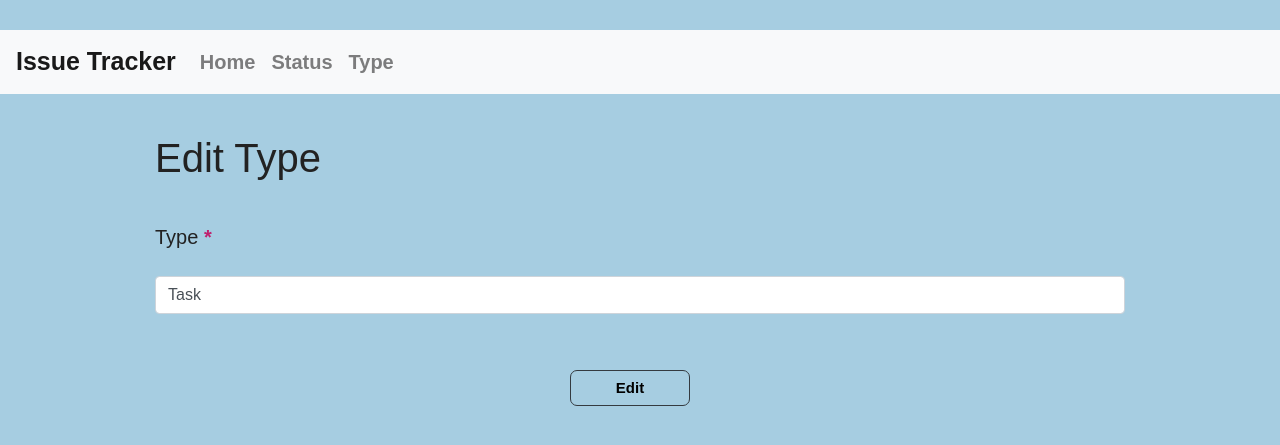
After one commit to Aisuluu1405/python_group_3_homework_49_Aisulu_Dzhusupova, a Django app: page /type/1/edit/ in a window 1280 px wide. The commit adds this page. Shown: the top 445 px of the page. Run offline with Django 3.2, Linux system fonts and the light colour scheme; data comes from the database, SQL or seed files in the repository; some libraries are stand-ins or nearby versions.

Commit message:
Created page 'type_edit.html'

```diff
--- a/source/main/urls.py
+++ b/source/main/urls.py
@@ -18,7 +18,7 @@ from django.urls import path
 
 from webapp.views import IndexView, IssueView, IssueCreateView, issue_edit_view, issue_delete_view,\
     StatusIndexView, StatusCreateView, status_edit_view, status_delete_view,\
-    TypeIndexView, TypeCreateView
+    TypeIndexView, TypeCreateView, type_edit_view
 
 urlpatterns = [
     path('admin/', admin.site.urls),
@@ -33,4 +33,5 @@ urlpatterns = [
     path('status/delete/<int:pk>/', status_delete_view, name='status_delete'),
     path('type/', TypeIndexView.as_view(), name='type_index'),
     path('type/add/', TypeCreateView.as_view(), name='type_add'),
+    path('type/<int:pk>/edit/', type_edit_view, name='type_edit'),
 ]
--- /dev/null
+++ b/source/webapp/templates/type_edit.html
@@ -0,0 +1,9 @@
+{% extends "base.html" %}
+{% block title %}Edit Type{% endblock %}
+
+{% block content %}
+    <h1>Edit Type</h1>
+    <form method="POST" action="{% url "type_edit" type.pk %}">
+        {% include 'partial/issue_form.html' with button_text="Edit" %}
+    </form>
+{% endblock %}
--- a/source/webapp/templates/type_index.html
+++ b/source/webapp/templates/type_index.html
@@ -27,8 +27,8 @@
                                 <td>{{ type.pk }}</td>
                                 <td>{{ type}}</td>
 
-{#                                <td><p><a href="{% url 'type_delete' type.pk %}"><i class="fas fa-trash-alt"></i></a>#}
-{#                                       <a href="{% url 'type_edit' type.pk %}"><i class="fas fa-edit"></i></a></p> </td>#}
+                                <td><p><a href=""><i class="fas fa-trash-alt"></i></a>
+                                       <a href="{% url 'type_edit' type.pk %}"><i class="fas fa-edit"></i></a></p> </td>
                             </tr>
                             </tbody>
                         {% endfor %}
--- a/source/webapp/views.py
+++ b/source/webapp/views.py
@@ -155,3 +155,21 @@ class TypeCreateView(View):
             return redirect('type_index')
         else:
             return render(request, 'type_add.html', context={'form': form})
+
+
+def type_edit_view(request, pk):
+    type = get_object_or_404(Type, pk=pk)
+    if request.method == 'GET':
+        form = TypeForm(data={
+            'type': type.type
+        })
+        return render(request, 'type_edit.html', context={'form': form, 'type': type})
+    elif request.method == 'POST':
+        form = TypeForm(data=request.POST)
+        if form.is_valid():
+            data = form.cleaned_data
+            type.type = data['type']
+            type.save()
+        return redirect('type_index')
+    else:
+        return render(request, 'type_edit.html', context={'form': form, 'type': type})
```
